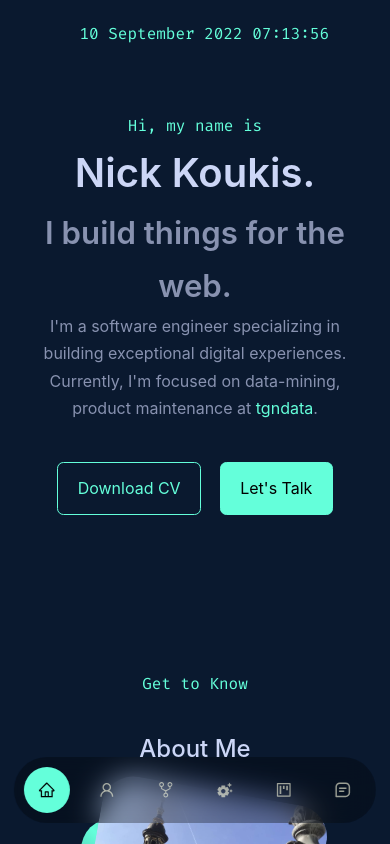
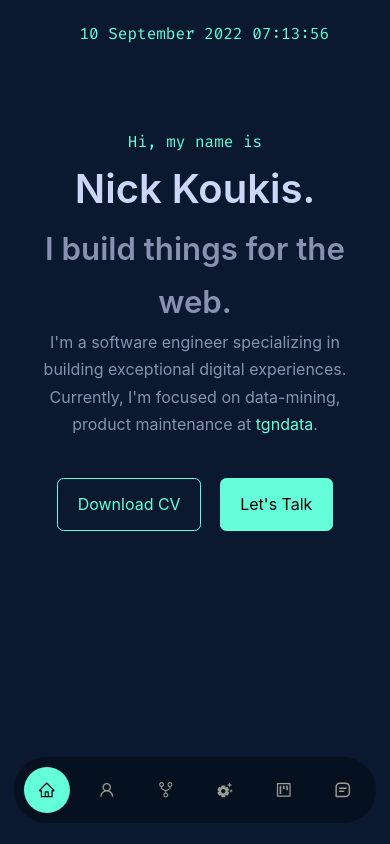
Before and after one commit to nikos-koukis/Portfolio, a React (Create React App) app: page / in a window 390 px wide. Shown: the top 844 px of the page. Built offline with nearby package versions, Linux system fonts and the light colour scheme.

Commit message:
Improve Mobile

```diff
--- a/src/components/header/header.css
+++ b/src/components/header/header.css
@@ -134,7 +134,8 @@ header {
 
 @media screen and (max-width: 998px) {
     header {
-        padding-top: 7rem;
+        height: 100vh;
+        padding-top: 8rem;
     }
 
     .header__datetime{
```
